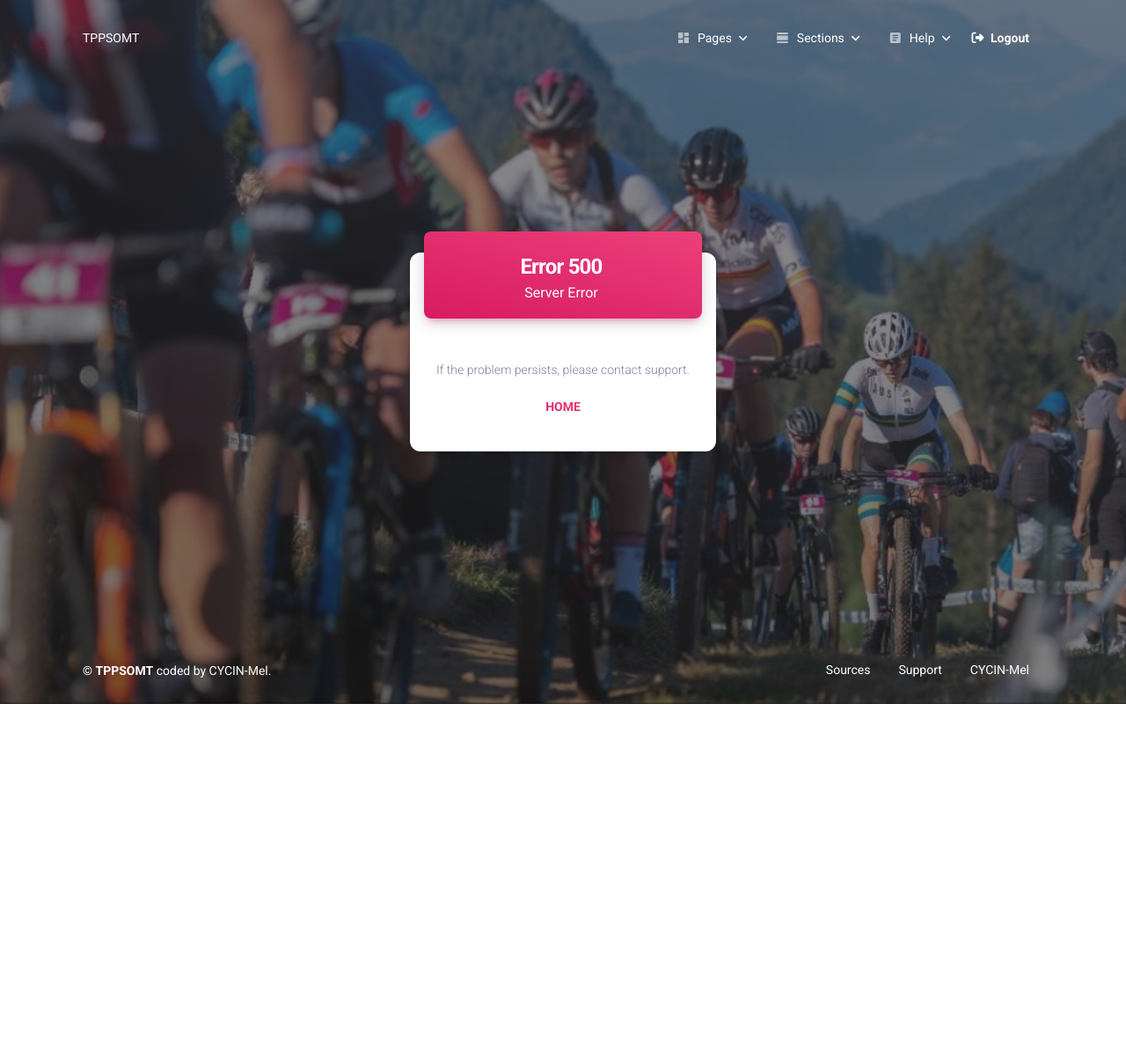
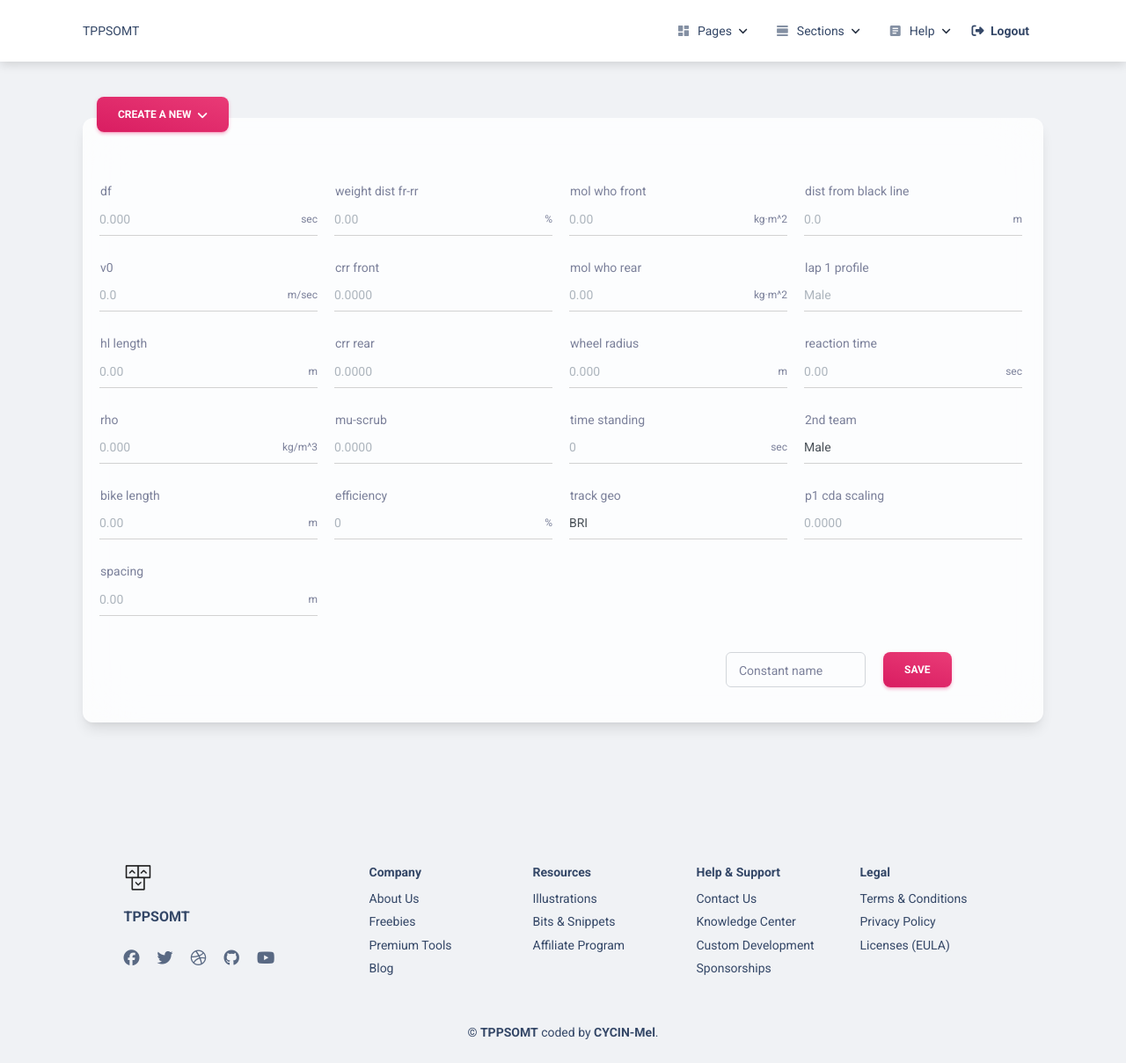
Before and after one commit to xxlrr/TPPSOMT, a Django app: page /strategy/constant/ in a window 1280 px wide. Shown: the whole page at 88% size. Before the commit the page ends 800 px from the top, so only its background shows below. Run offline with Django 3.2, Linux system fonts and the light colour scheme; the visitor is signed in with stand-in values (Sample User, id 1); some libraries are stand-ins or nearby versions.

Commit message:
implement constant.html

```diff
--- a/tppsomt/apps/strategy/urls.py
+++ b/tppsomt/apps/strategy/urls.py
@@ -8,8 +8,7 @@
 
 urlpatterns = [
 
-    # # The home page
-    # path('', views.index, name='home'),
+    path('constant/', views.constant, name='constant'),
 
     # # Matches any html file
     # re_path(r'^.*\.*', views.pages, name='pages'),
--- a/tppsomt/apps/strategy/views.py
+++ b/tppsomt/apps/strategy/views.py
@@ -1,3 +1,13 @@
+# -*- encoding: utf-8 -*-
+
 from django.shortcuts import render
+from django.template import loader
+from django.contrib.auth.decorators import login_required
+from django.http import HttpResponse, HttpResponseRedirect
 
-# Create your views here.
+
+@login_required(login_url="/login/")
+def constant(request):
+    context = {}
+    html_template = loader.get_template('strategy/constant.html')
+    return HttpResponse(html_template.render(context, request))
--- a/tppsomt/apps/templates/includes/navigation-light.html
+++ b/tppsomt/apps/templates/includes/navigation-light.html
@@ -34,10 +34,10 @@
                   <span>Author</span>
                 </a>
                 <h6 class="dropdown-header text-dark font-weight-bolder d-flex align-items-center px-1 mt-3">
-                  Account
+                  Strategy
                 </h6>
-                <a href="/sign-in.html" class="dropdown-item border-radius-md">
-                  <span>Sign In</span>
+                <a href="{% url 'strategy:constant' %}" class="dropdown-item border-radius-md">
+                  <span>Constants</span>
                 </a>
               </div>
               <div class="d-lg-none">
@@ -54,10 +54,10 @@
                   <span>Author</span>
                 </a>
                 <h6 class="dropdown-header text-dark font-weight-bolder d-flex align-items-center px-1 mt-3">
-                  Account
+                  Strategy
                 </h6>
-                <a href="/sign-in.html" class="dropdown-item border-radius-md">
-                  <span>Sign In</span>
+                <a href="{% url 'strategy:constant' %}" class="dropdown-item border-radius-md">
+                  <span>Constants</span>
                 </a>
               </div>
             </div>
--- a/tppsomt/apps/templates/includes/navigation-transparent.html
+++ b/tppsomt/apps/templates/includes/navigation-transparent.html
@@ -38,10 +38,10 @@
                     <span>Author</span>
                   </a>
                   <h6 class="dropdown-header text-dark font-weight-bolder d-flex align-items-center px-1 mt-3">
-                    Account
+                    Strategy
                   </h6>
-                  <a href="/sign-in.html" class="dropdown-item border-radius-md">
-                    <span>Sign In</span>
+                  <a href="{% url 'strategy:constant' %}" class="dropdown-item border-radius-md">
+                    <span>Constants</span>
                   </a>
                 </div>
                 <div class="d-lg-none">
@@ -58,10 +58,10 @@
                     <span>Author</span>
                   </a>
                   <h6 class="dropdown-header text-dark font-weight-bolder d-flex align-items-center px-1 mt-3">
-                    Account
+                    Strategy
                   </h6>
-                  <a href="/sign-in.html" class="dropdown-item border-radius-md">
-                    <span>Sign In</span>
+                  <a href="{% url 'strategy:constant' %}" class="dropdown-item border-radius-md">
+                    <span>Constants</span>
                   </a>
                 </div>
               </div>
--- /dev/null
+++ b/tppsomt/apps/templates/strategy/constant.html
@@ -0,0 +1,188 @@
+{% extends "layouts/base.html" %}
+
+{% block title %} Contact US {% endblock %}
+
+{% block body_class %} contact-us {% endblock %}
+
+<!-- Specific Page CSS goes HERE  -->
+{% block stylesheets %}{% endblock stylesheets %}
+
+{% block content %}
+
+  {% include 'includes/navigation-light.html' %}
+
+  <section>
+    <div class="page-header min-vh-100">
+      <div class="container">
+        <div class="row">
+          <!-- <div class="col-6 d-lg-flex d-none h-100 my-auto pe-0 position-absolute top-0 start-0 text-center justify-content-center flex-column">
+            <div class="position-relative h-100 m-3 px-7 border-radius-lg d-flex flex-column justify-content-center" style="background-image: url('{{ ASSETS_ROOT }}/img/illustrations/illustration-signin.jpg'); background-size: cover;" loading="lazy"></div>
+          </div> -->
+          <div class="col-lg-12 ms-lg-auto col-md-7 d-flex flex-column ms-auto me-auto ms-lg-auto me-lg-5">
+          <!-- <div class="col-xl-5 col-lg-6 col-md-7 d-flex flex-column ms-auto me-auto ms-lg-auto me-lg-5"> -->
+            <div class="card d-flex blur justify-content-center shadow-lg my-sm-0 my-sm-6 mt-8 mb-5">
+              <div class="card-header p-0 position-relative mt-n4 mx-3 z-index-2 bg-transparent">
+                <!-- <div class="bg-gradient-primary shadow-primary border-radius-lg p-3">
+                  <h3 class="text-white text-primary mb-0">Contact us</h3>
+                </div> -->
+                <div class="dropdown">
+                  <button class="btn bg-gradient-primary dropdown-toggle" type="button" id="dropdownMenuButton" data-bs-toggle="dropdown" aria-expanded="false">
+                    Create a new
+                  </button>
+                  <ul class="dropdown-menu px-2 py-3" aria-labelledby="dropdownMenuButton">
+                    <li><a class="dropdown-item border-radius-md" href="javascript:;">Action</a></li>
+                    <li><a class="dropdown-item border-radius-md" href="javascript:;">Another action</a></li>
+                    <li><a class="dropdown-item border-radius-md" href="javascript:;">Something else here</a></li>
+                  </ul>
+                </div>
+              </div>
+              <div class="card-body">
+                <!-- <p class="pb-3">
+                  For calculation, please input some constants.
+                </p> -->
+                <form id="contact-form" method="post" autocomplete="off">
+                  <div class="card-body p-0 my-3">
+                    <div class="row">
+                      <div class="col-md-3 ps-md-2">
+                        <div class="input-group input-group-static mb-4">
+                          <label>df</label>
+                          <input id="df" name="df" type="text" class="form-control" placeholder="0.000">
+                          <span class="input-group-text text-xs text-muted">sec</span>
+                        </div>
+                        <div class="input-group input-group-static mb-4">
+                          <label>v0</label>
+                          <input id="v0" name="v0" type="text" class="form-control" placeholder="0.0">
+                          <span class="input-group-text text-xs text-muted">m/sec</span>
+                        </div>
+                        <div class="input-group input-group-static mb-4">
+                          <label>hl length</label>
+                          <input id="hl_length" name="hl_length" type="text" class="form-control" placeholder="0.00">
+                          <span class="input-group-text text-xs text-muted">m</span>
+                        </div>
+                        <div class="input-group input-group-static mb-4">
+                          <label>rho</label>
+                          <input id="rho" name="rho" type="text" class="form-control" placeholder="0.000">
+                          <span class="input-group-text text-xs text-muted">kg/m^3</span>
+                        </div>
+                        <div class="input-group input-group-static mb-4">
+                          <label>bike length</label>
+                          <input id="bike_length" name="bike_length" type="text" class="form-control" placeholder="0.00">
+                          <span class="input-group-text text-xs text-muted">m</span>
+                        </div>
+                        <div class="input-group input-group-static mb-4">
+                          <label>spacing</label>
+                          <input id="spacing" name="spacing" type="text" class="form-control" placeholder="0.00">
+                          <span class="input-group-text text-xs text-muted">m</span>
+                        </div>
+                      </div>
+                      <div class="col-md-3 ps-md-2">
+                        <div class="input-group input-group-static mb-4">
+                          <label>weight dist fr-rr</label>
+                          <input id="weight" name="weight" type="text" class="form-control" placeholder="0.00">
+                          <span class="input-group-text text-xs text-muted">%</span>
+                        </div>
+                        <div class="input-group input-group-static mb-4">
+                          <label>crr front</label>
+                          <input id="crr_front" name="crr_front" type="text" class="form-control" placeholder="0.0000">
+                          <span class="input-group-text text-xs text-muted"></span>
+                        </div>
+                        <div class="input-group input-group-static mb-4">
+                          <label>crr rear</label>
+                          <input id="crr_rear" name="crr_rear" type="text" class="form-control" placeholder="0.0000">
+                          <span class="input-group-text text-xs text-muted"></span>
+                        </div>
+                        <div class="input-group input-group-static mb-4">
+                          <label>mu-scrub</label>
+                          <input id="mu_scrub" name="mu_scrub" type="text" class="form-control" placeholder="0.0000">
+                          <span class="input-group-text text-xs text-muted"></span>
+                        </div>
+                        <div class="input-group input-group-static mb-4">
+                          <label>efficiency</label>
+                          <input id="efficiency" name="efficiency" type="text" class="form-control" placeholder="0">
+                          <span class="input-group-text text-xs text-muted">%</span>
+                        </div>
+                      </div>
+                      <div class="col-md-3 ps-md-2">
+                        <div class="input-group input-group-static mb-4">
+                          <label>mol who front</label>
+                          <input id="front_mol" name="front_mol" type="text" class="form-control" placeholder="0.00">
+                          <span class="input-group-text text-xs text-muted">kg·m^2</span>
+                        </div>
+                        <div class="input-group input-group-static mb-4">
+                          <label>mol who rear</label>
+                          <input id="rear_mol" name="rear_mol" type="text" class="form-control" placeholder="0.00">
+                          <span class="input-group-text text-xs text-muted">kg·m^2</span>
+                        </div>
+                        <div class="input-group input-group-static mb-4">
+                          <label>wheel radius</label>
+                          <input id="wheel_radius" name="wheel_radius" type="text" class="form-control" placeholder="0.000">
+                          <span class="input-group-text text-xs text-muted">m</span>
+                        </div>
+                        <div class="input-group input-group-static mb-4">
+                          <label>time standing</label>
+                          <input id="time_standing" name="time_standing" type="text" class="form-control" placeholder="0">
+                          <span class="input-group-text text-xs text-muted">sec</span>
+                        </div>
+                        <div class="input-group input-group-static mb-4">
+                          <label>track geo</label>
+                          <select class="form-control" id="track_geo" name="track_geo">
+                            <option value="BRI">BRI</option>
+                          </select>
+                        </div>
+                      </div>
+                      <div class="col-md-3 ps-md-2">
+                        <div class="input-group input-group-static mb-4">
+                          <label>dist from black line</label>
+                          <input id="distance" name="distance" type="text" class="form-control" placeholder="0.0">
+                          <span class="input-group-text text-xs text-muted">m</span>
+                        </div>
+                        <div class="input-group input-group-static mb-4">
+                          <label>lap 1 profile</label>
+                          <input id="lap1_profile" name="lap1_profile" type="text" class="form-control" placeholder="Male">
+                          <span class="input-group-text text-xs text-muted"></span>
+                        </div>
+                        <div class="input-group input-group-static mb-4">
+                          <label>reaction time</label>
+                          <input id="reaction" name="reaction" type="text" class="form-control" placeholder="0.00">
+                          <span class="input-group-text text-xs text-muted">sec</span>
+                        </div>
+                        <div class="input-group input-group-static mb-4">
+                          <label>2nd team</label>
+                          <select class="form-control" id="team_2nd name="team_2nd">
+                            <option value="M">Male</option>
+                            <option value="F">Female</option>
+                          </select>
+                        </div>
+                        <div class="input-group input-group-static mb-4">
+                          <label>p1 cda scaling</label>
+                          <input id="distance" name="distance" type="text" class="form-control" placeholder="0.0000">
+                          <span class="input-group-text text-xs text-muted"></span>
+                        </div>
+                      </div>
+                    </div>
+                    <div class="row d-flex justify-content-end">
+                      <div class="col-md-2 ps-md-2">
+                        <div class="input-group input-group-outline mt-3 mb-0">
+                          <label class="form-label">Constant name</label>
+                          <input id="name" name="name" type="text" class="form-control">
+                        </div>
+                      </div>
+                      <div class="col-md-2 ps-md-2">
+                        <button type="submit" class="btn bg-gradient-primary mt-3 mb-0">Save</button>
+                        <!-- <button type="cancel" class="btn bg-gradient-light mt-3 mb-0">Cancel</button> -->
+                      </div>
+                    </div>
+                  </div>
+                </form>
+              </div>
+            </div>
+          </div>
+        </div>
+      </div>
+    </div>
+  </section>
+
+{% endblock content %}
+
+<!-- Specific Page JS goes HERE  -->
+{% block javascripts %}{% endblock javascripts %}
--- a/tppsomt/core/urls.py
+++ b/tppsomt/core/urls.py
@@ -7,11 +7,11 @@
 from django.urls import path, include  # add this
 
 urlpatterns = [
-    path('admin/', admin.site.urls),          # Django admin route
+    path("admin/", admin.site.urls),          # Django admin route
     path("", include("apps.authentication.urls")), # Auth routes - login / register
 
     # ADD NEW Routes HERE
-    path("strategy/", include("apps.strategy.urls")), # A team pursuit strategy tool
+    path('strategy/', include(("apps.strategy.urls", "strategy"), namespace="strategy")), # A team pursuit strategy tool
 
     # Leave `Home.Urls` as last the last line
     path("", include("apps.home.urls"))
```
Also changed, not shown: tppsomt/apps/templates/includes/navigation.html (+6 -6 lines), tppsomt/apps/strategy/models.py (line endings or trailing spaces), 1 other file.
